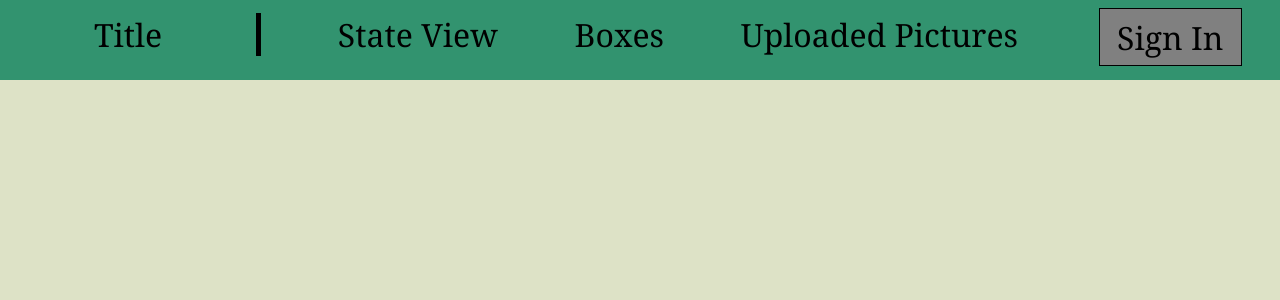
After one commit to Lcs-Knsk/CAC-2022, a Flask app: page /info in a window 1280 px wide. The commit adds this page. Shown: the top 300 px of the page. Run offline with Flask 2, Linux system fonts and the light colour scheme.

Commit message:
First look at info page

```diff
--- /dev/null
+++ b/website/static/CSS/Info.css
@@ -0,0 +1,81 @@
+#topBar{
+    height: 10vh;
+    background-color: #32936F;
+    min-height: 40px;
+    width: 100%;
+}
+
+#Title{
+    width: 20%;
+    float: left;
+    text-align: center;
+    margin: 1% 0%;
+    border-right: 5px solid black;
+}
+
+#StateView{
+    float: left;
+    text-align: center;
+    margin: 1% 3%;
+    /*because margin left on other tabs also have +3% from margin right
+    on the other tabs*/
+    margin-left: 6%;
+}
+
+#Boxes{
+    float: left;
+    text-align: center;
+    margin: 1% 3%;
+}
+
+#UploadedPictures{
+    float: left;
+    text-align: center;
+    margin: 1% 3%;
+}
+
+#SignIn{
+    width: 10%;
+    float: right;
+    text-align: center;
+    margin-right: 3%;
+    border: 1px solid black;
+    padding: .5%;
+    margin-top: .65%;
+    background-color: gray;
+
+    transition-duration: 150ms;
+}
+
+#SignIn:hover{
+    background-color: rgb(103, 103, 103);
+}
+
+#SignInText{
+    /*Need this because by default it will be underline*/
+    text-decoration: none;
+}
+
+html, body{
+    margin: 0px;
+    background-color: #DDE2C6;;
+}
+
+a{
+    font-size: 4vh;
+    font-family: "Georgia";
+    position: relative;
+    text-decoration: none;
+}
+a::after {
+    border-top: .3vh solid rgb(209, 208, 208);
+    content: "";
+    position: absolute;
+    right: 100%;
+    bottom: .3vh;
+    left: 0;
+    transition: right .4s cubic-bezier(0,.5,0,1);
+}
+a:hover::after {
+right: 0;
+}
--- /dev/null
+++ b/website/templates/Info.html
@@ -0,0 +1,29 @@
+<!DOCTYPE html>
+
+<html>
+    <head>
+        <title>Info</title>
+        <link rel="stylesheet" href="{{ url_for('static', filename='CSS/Info.css') }}">
+    </head>
+    <body>
+        <div id="topBar">
+            <div id="Title">
+                <a>Title</a>
+            </div>
+
+            <div id="StateView">
+                <a>State View</a>
+            </div>
+            <div id="Boxes">
+                <a>Boxes</a>
+            </div>
+            <div id="UploadedPictures">
+                <a>Uploaded Pictures</a>
+            </div>
+            <div id="SignIn">
+                <a id="SignInText">Sign In</a>
+            </div>
+        </div>
+
+    </body>
+</html>
--- a/website/templates/homeBase.html
+++ b/website/templates/homeBase.html
@@ -29,7 +29,7 @@
             {% endif %}
 
             <a class="sideBarAttribute" href="{{ url_for('views.StateView') }}">State View</a> <br>
-            <a class="sideBarAttribute">Info</a> <br>
+            <a class="sideBarAttribute" href="{{ url_for('views.Info') }}">Info</a> <br>
 
             {% if current_user.is_authenticated %}
             <a class="sideBarAttribute" href="{{ url_for('auth.logout') }}"> Sign Out</a>
--- a/website/views.py
+++ b/website/views.py
@@ -22,6 +22,10 @@ def Uploads():
 @views.route("/state_view")
 def StateView():
      return render_template('wvState.html')
+
+@views.route("/info")
+def Info():
+     return render_template('Info.html')
 
 # All of the state park pages
 
```
Also changed, not shown: website/database.db, website/static/UPLOAD_FOLDER/2022-08-26_091526.978535.jpg (added).
